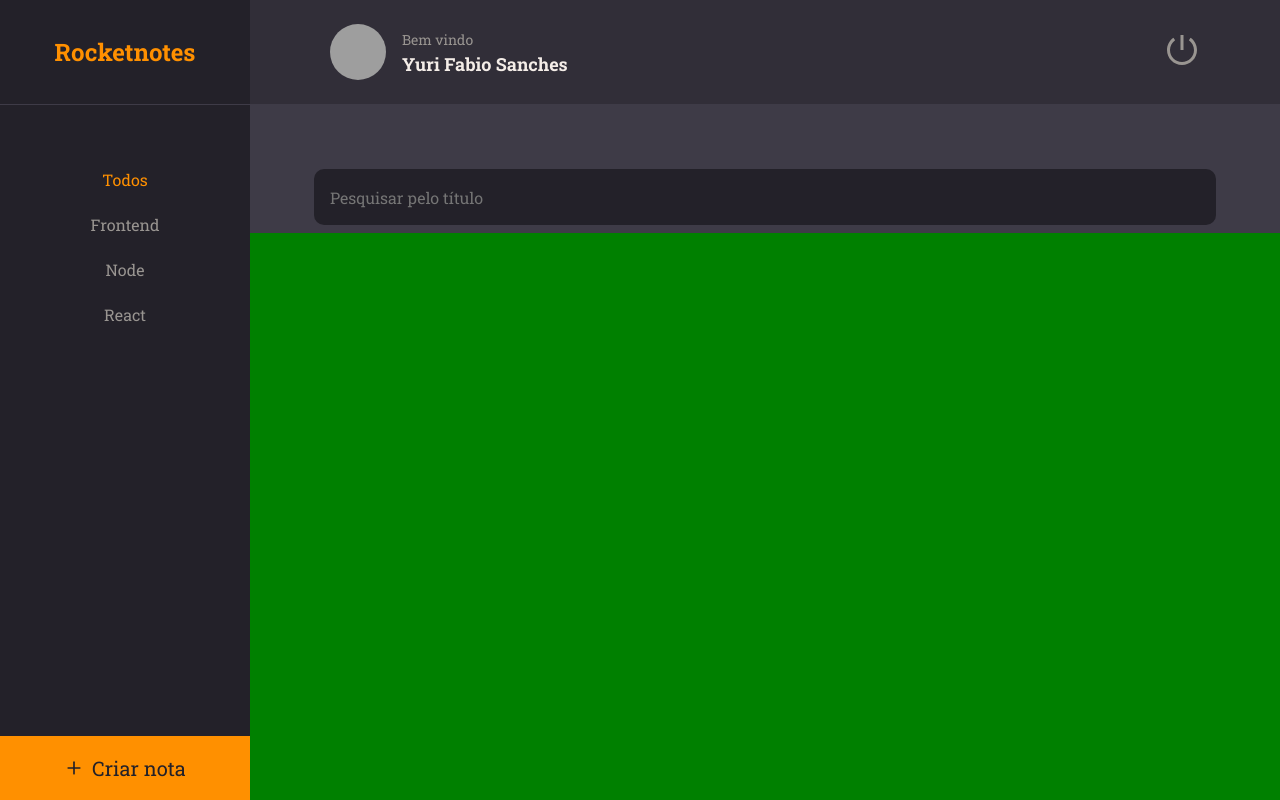
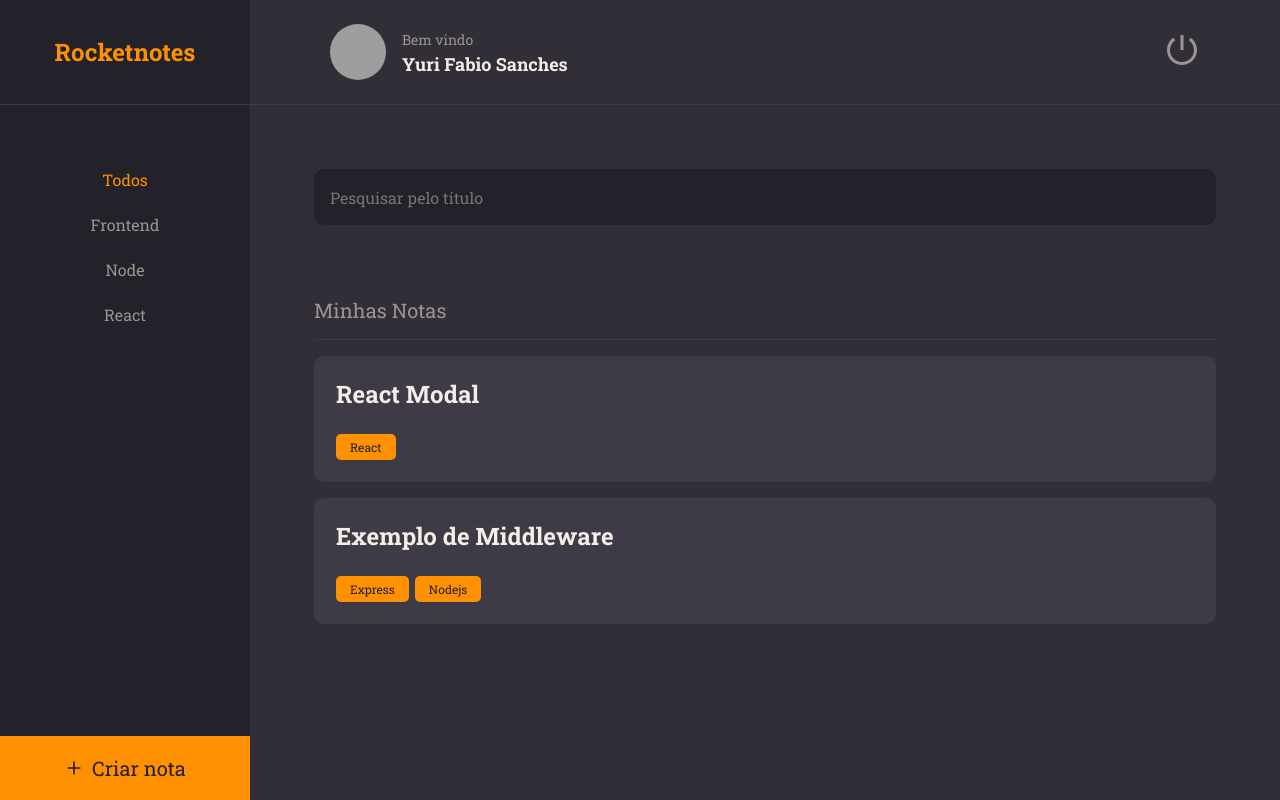
Before and after one commit to YuriFabioSanches/rocket-notes, a React (Vite) app: page / in a window 1280 px wide. Built offline with nearby package versions, Linux system fonts and the light colour scheme; grey boxes are pictures that could not be loaded.

Commit message:
Note component created

```diff
--- /dev/null
+++ b/src/components/Note/index.jsx
@@ -0,0 +1,23 @@
+import { Container } from "./styles";
+import { Tag } from "../Tag"
+import PropTypes from 'prop-types'
+
+export function Note( { data, ...rest }){
+  Note.propTypes = {
+    data: PropTypes.object
+  }
+
+  return(
+    <Container {...rest}>
+      <h1>{data.title}</h1>
+
+      {data.tags &&
+        <footer>
+          {
+            data.tags.map(tag => <Tag key={tag.id} title={tag.name} />)
+          }
+        </footer>
+      }
+    </Container>
+  );
+}
--- /dev/null
+++ b/src/components/Note/styles.js
@@ -0,0 +1,30 @@
+import styled from "styled-components";
+
+export const Container = styled.button`
+  width: 100%;
+  background-color: ${({ theme }) => theme.COLORS.BACKGROUND_700};
+
+  border: none;
+  border-radius: 1rem;
+  padding: 2.2rem;
+
+  display: flex;
+  flex-direction: column;
+  align-items: start;
+  gap: 2.4rem;
+
+  > h1 {
+    flex: 1;
+    font-weight: 700;
+    font-size: 2.4rem;
+    color: ${({ theme }) => theme.COLORS.WHITE};;
+  }
+
+  > footer {
+    width: 100%;
+    display: flex;
+    gap: .6rem;
+  }
+
+
+`;
--- a/src/components/Tag/index.jsx
+++ b/src/components/Tag/index.jsx
@@ -1,13 +1,13 @@
 import { Container } from "./styles";
 import PropTypes from "prop-types"
 
-export function Tag({ title }) {
+export function Tag({ title, ...rest}) {
   Tag.propTypes = {
     title: PropTypes.string.isRequired
   }
 
   return(
-    <Container>
+    <Container {...rest}>
       {title}
     </Container>
   )
--- a/src/pages/Home/index.jsx
+++ b/src/pages/Home/index.jsx
@@ -3,6 +3,8 @@
 import { Header } from "../../components/Header"
 import { ButtonText } from "../../components/ButtonText"
 import { Input } from "../../components/Input"
+import { Section } from "../../components/Section"
+import { Note } from "../../components/Note"
 
 export function Home() {
   return(
@@ -25,6 +27,20 @@
       </Search>
 
       <Content>
+        <Section title= "Minhas Notas">
+          <Note
+          data= {
+            { title: "React Modal",
+              tags: [{id: 1, name: "React"}]
+            }
+          } />
+          <Note
+          data= {
+            { title: "Exemplo de Middleware",
+              tags: [{id: 2, name: "Express"}, {id: 3, name: "Nodejs"}]
+            }
+          } />
+        </Section>
 
       </Content>
 
--- a/src/pages/Home/styles.js
+++ b/src/pages/Home/styles.js
@@ -46,13 +46,15 @@
 
 export const Search = styled.div`
   grid-area: search;
-  background-color: ${({ theme }) => theme.COLORS.BACKGROUND_700};
+  background-color: ${({ theme }) => theme.COLORS.BACKGROUND_800};
   padding: 6.4rem 6.4rem .8rem 6.4rem;
 `;
 
 export const Content = styled.div`
   grid-area: content;
-  background-color: green;
+  background-color: ${({ theme }) => theme.COLORS.BACKGROUND_800};
+  padding: 3.6rem 6.4rem 0;
+  overflow-y: auto;
 `;
 
 export const NewNote= styled.button`
```
